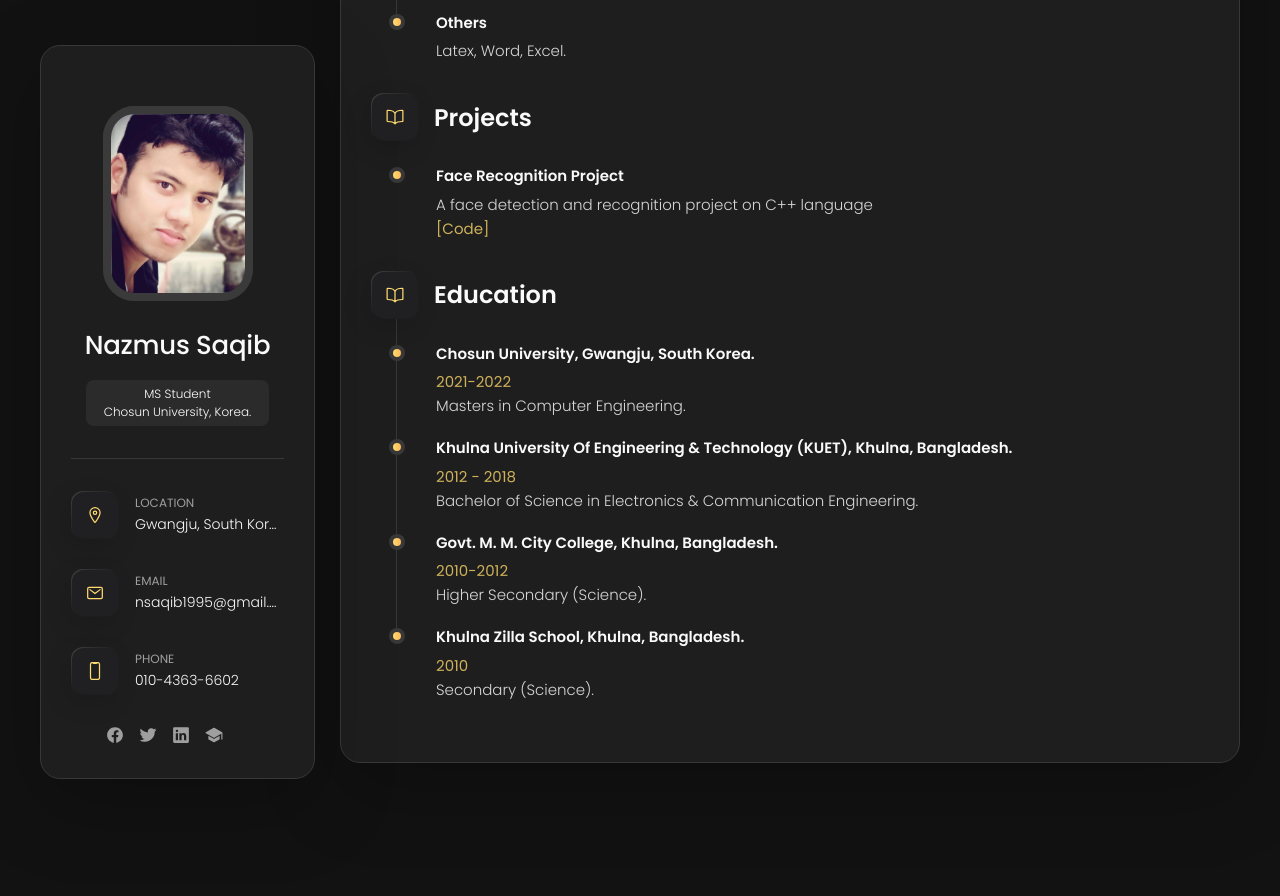
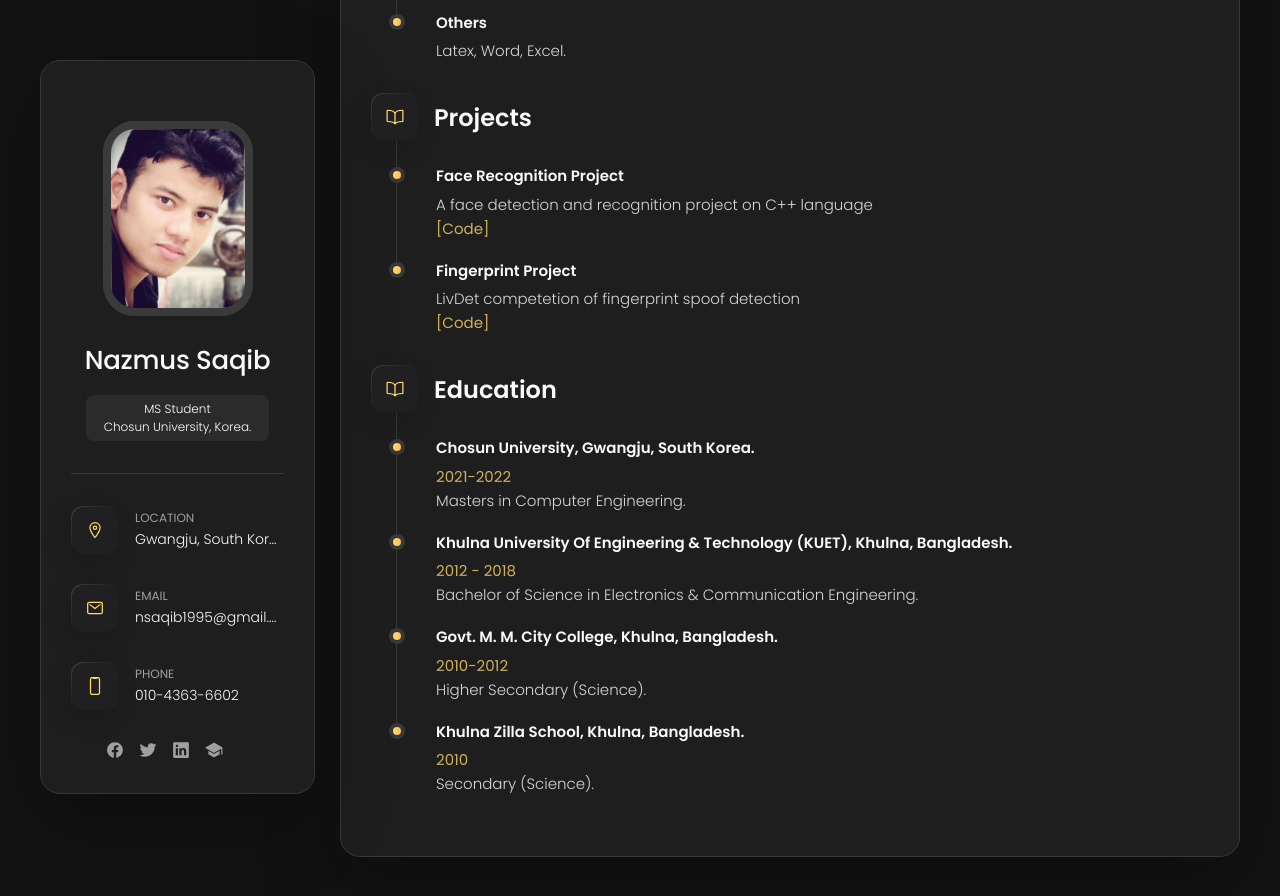
Before and after one commit to saqibnazmus/saqibnazmus.github.io, a Jekyll site: the page built from index.html, in a window 1280 px wide and 900 px high, scrolled down 1431 px. Shown: the top 896 px of the window. Built offline with Jekyll 4.4.1, drawn with Linux system fonts in a browser that asks for light colours; before the commit the page ends 2270 px from its top, so only the background shows below that.

Commit message:
Update resume.yml

```diff
--- a/_data/resume.yml
+++ b/_data/resume.yml
@@ -81,6 +81,13 @@ sections:
           -
             label: Code
             link: https://github.com/saqibnazmus/Face_project
+      -
+        title: Fingerprint project
+        text: LivDet competetion of fingerprint spoof detection
+        links:
+          -
+            label: Code
+            link:
 
   -
     title: Education
```
